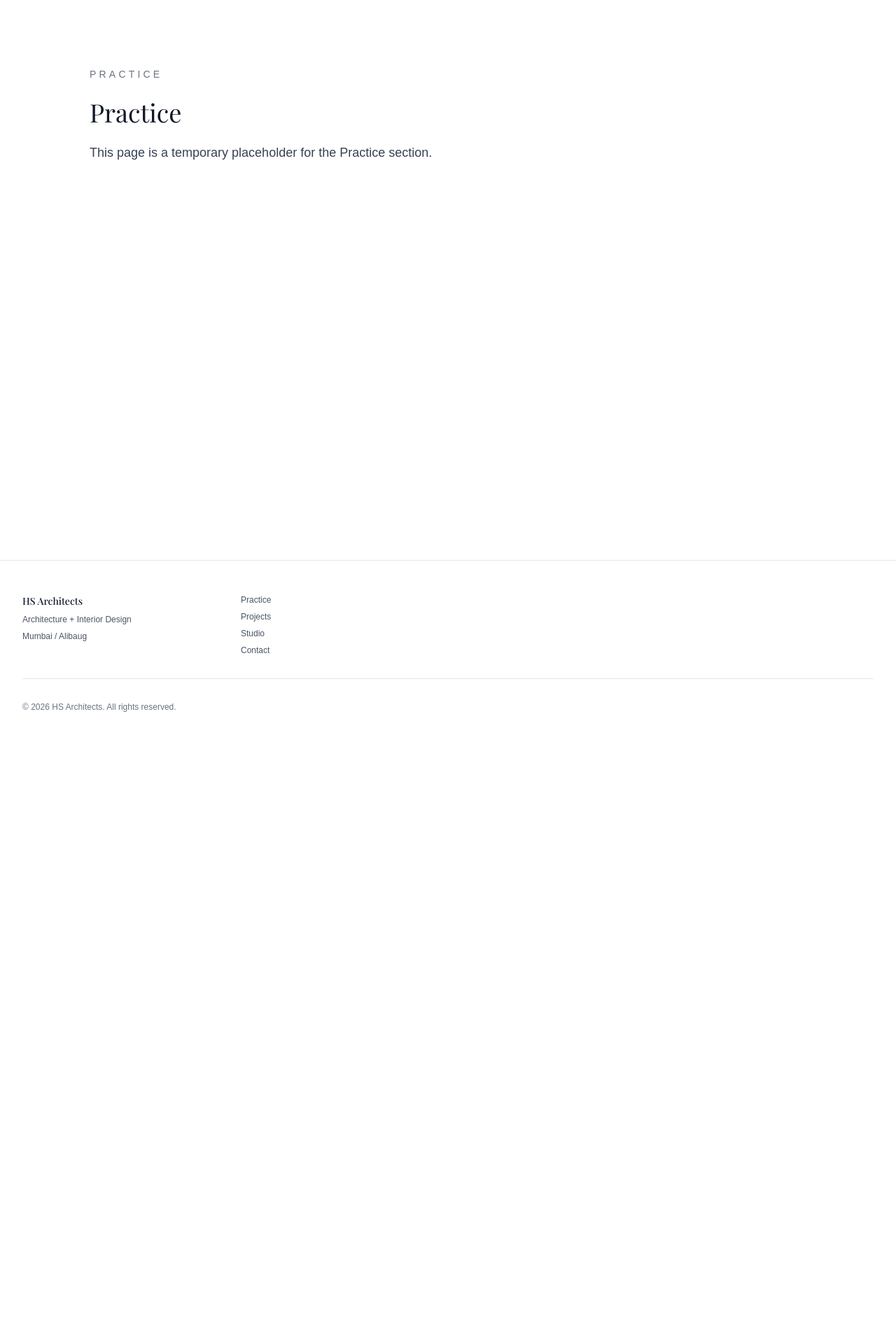
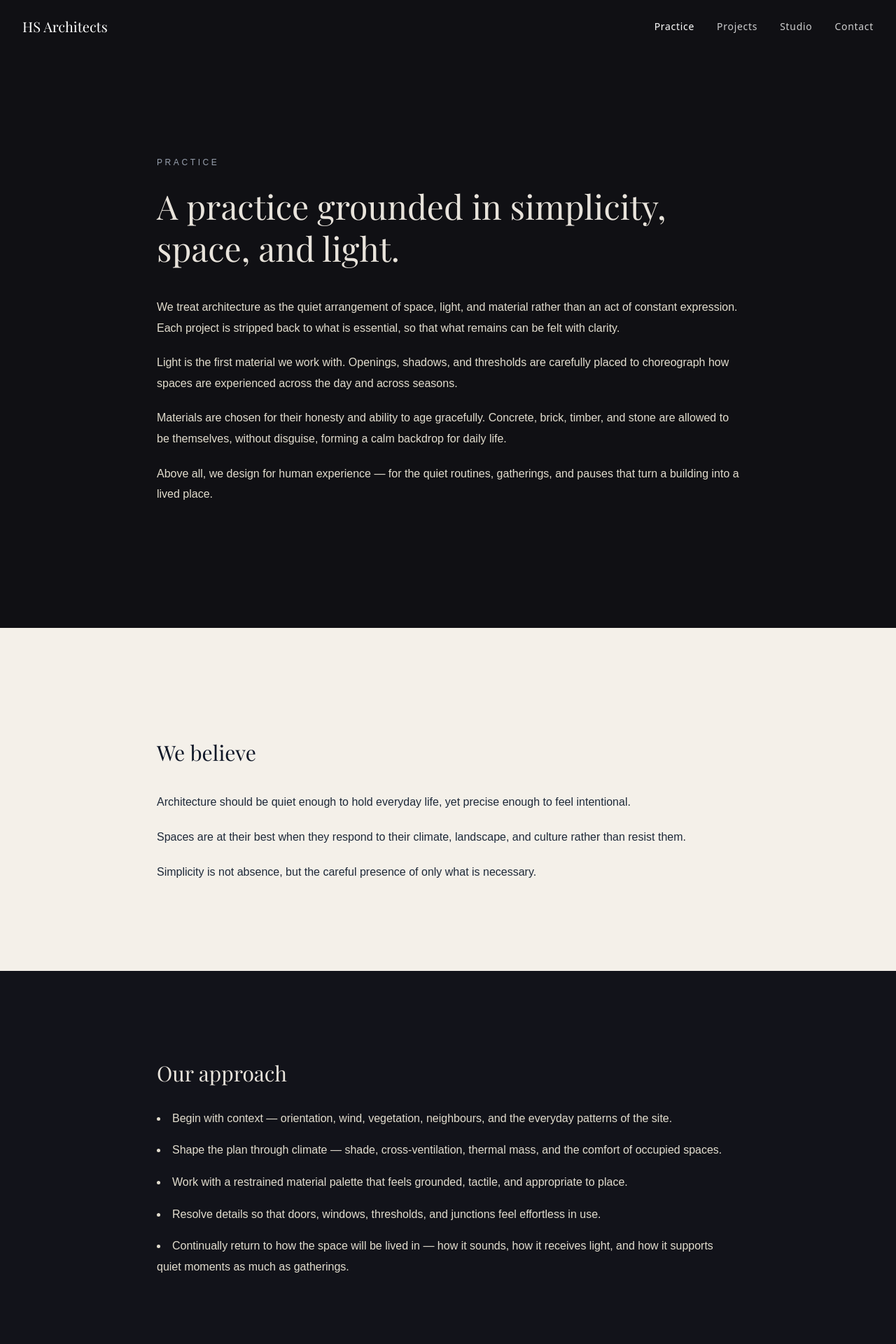
Before and after one commit to lisbangonsalves/hs-architects, a Next.js app: page /practice in a window 1280 px wide. Shown: the top 1920 px of the page at 70% size. Before the commit the page ends 1066 px from the top, so only its background shows below. Built offline with nearby package versions, Linux system fonts and the light colour scheme.

Commit message:
experimental changes 1

```diff
--- a/app/components/Navbar.js
+++ b/app/components/Navbar.js
@@ -28,22 +28,19 @@ export default function Navbar() {
     { label: "Contact", href: "/contact" },
   ];
 
+  // Transparent initial state on all pages; solid after scroll
+  const hasSolidBackground = isScrolled;
+
   const getLinkClassName = (isActive) => {
     const baseClasses = "text-sm tracking-wider transition-opacity hover:opacity-60";
-    if (!isScrolled) {
-      return `${baseClasses} text-white ${isActive ? "opacity-100" : "opacity-90"}`;
-    } else {
-      return `${baseClasses} ${isActive ? "text-gray-900 opacity-100" : "text-gray-700 opacity-90"}`;
-    }
+    return `${baseClasses} text-white ${isActive ? "opacity-100" : "opacity-80"}`;
   };
 
   return (
     <>
       <nav
         className={`fixed top-0 left-0 w-full z-50 transition-all duration-300 ${
-          isScrolled
-            ? "bg-[#fafafa] border-b border-gray-200"
-            : "bg-transparent border-b border-transparent"
+          hasSolidBackground ? "bg-[#0b0b0d]" : "bg-transparent"
         }`}
       >
         <div className="max-w-7xl mx-auto px-4 sm:px-6 lg:px-8">
@@ -51,9 +48,7 @@ export default function Navbar() {
             {/* Logo - Serif font */}
             <Link
               href="/"
-              className={`text-lg sm:text-xl hover:opacity-70 transition-opacity ${
-                isScrolled ? "text-gray-800" : "text-white"
-              }`}
+              className="text-lg sm:text-xl text-white hover:opacity-70 transition-opacity"
               style={{ fontFamily: "var(--font-serif), serif" }}
               onClick={() => setIsMobileMenuOpen(false)}
             >
@@ -80,9 +75,7 @@ export default function Navbar() {
             {/* Mobile menu button */}
             <button
               onClick={() => setIsMobileMenuOpen(!isMobileMenuOpen)}
-              className={`md:hidden p-2 transition-opacity hover:opacity-60 ${
-                isScrolled ? "text-gray-800" : "text-white"
-              }`}
+              className="md:hidden p-2 transition-opacity hover:opacity-60 text-white"
               aria-label="Toggle menu"
             >
               {isMobileMenuOpen ? (
@@ -124,9 +117,7 @@ export default function Navbar() {
       {/* Mobile menu overlay */}
       {isMobileMenuOpen && (
         <div
-          className={`fixed inset-0 z-40 md:hidden transition-all duration-300 ${
-            isScrolled ? "bg-[#fafafa]" : "bg-black/95"
-          }`}
+          className="fixed inset-0 z-40 md:hidden transition-all duration-300 bg-[#0b0b0d]"
           onClick={() => setIsMobileMenuOpen(false)}
         >
           <div className="flex flex-col h-full pt-20 px-6">
@@ -137,14 +128,8 @@ export default function Navbar() {
                   key={item.href}
                   href={item.href}
                   onClick={() => setIsMobileMenuOpen(false)}
-                  className={`py-4 text-lg tracking-wider transition-opacity hover:opacity-60 border-b border-gray-200 ${
-                    isScrolled
-                      ? isActive
-                        ? "text-gray-900 opacity-100"
-                        : "text-gray-700 opacity-90"
-                      : isActive
-                        ? "text-white opacity-100"
-                        : "text-white opacity-90"
+                  className={`py-4 text-lg tracking-wider transition-opacity hover:opacity-60 border-b border-gray-800 ${
+                    isActive ? "text-white opacity-100" : "text-white opacity-80"
                   }`}
                   style={{ fontFamily: "system-ui, -apple-system, sans-serif" }}
                 >
--- a/app/contact/page.js
+++ b/app/contact/page.js
@@ -8,7 +8,7 @@ export default function ContactPage() {
   return (
     <>
       <Navbar />
-      <main className="min-h-screen bg-white text-gray-900 pt-24 px-6 lg:px-12">
+      <main className="min-h-screen bg-[#101014] text-white pt-24 px-6 lg:px-12">
       <div className="max-w-5xl mx-auto space-y-6">
         <p className="uppercase tracking-[0.3em] text-sm text-gray-500">
           Contact
--- a/app/practice/page.js
+++ b/app/practice/page.js
@@ -8,16 +8,120 @@ export default function PracticePage() {
   return (
     <>
       <Navbar />
-      <main className="min-h-screen bg-white text-gray-900 pt-24 px-6 lg:px-12">
-        <div className="max-w-5xl mx-auto space-y-6">
-          <p className="uppercase tracking-[0.3em] text-sm text-gray-500">
-            Practice
-          </p>
-          <h1 className="text-4xl font-serif">Practice</h1>
-          <p className="text-lg text-gray-700">
-            This page is a temporary placeholder for the Practice section.
-          </p>
-        </div>
+      <main className="pt-24 bg-[#101014] text-white">
+        {/* SECTION 1 – Philosophy (Dark) */}
+        <section className="bg-[#101014] text-[#e8e3db] pt-24 pb-36 sm:pt-32 sm:pb-44">
+          <div className="max-w-4xl mx-auto px-4 sm:px-6 lg:px-8">
+            <p className="uppercase tracking-[0.3em] text-xs text-gray-400 mb-6">
+              Practice
+            </p>
+            <h1
+              className="text-3xl sm:text-4xl lg:text-5xl leading-tight mb-10"
+              style={{ fontFamily: "var(--font-serif), serif" }}
+            >
+              A practice grounded in simplicity, space, and light.
+            </h1>
+            <div className="space-y-5 text-sm sm:text-base leading-[1.85] text-[#e8e3db]">
+              <p className="text-[#e2ddce]">
+                We treat architecture as the quiet arrangement of space, light,
+                and material rather than an act of constant expression. Each
+                project is stripped back to what is essential, so that what
+                remains can be felt with clarity.
+              </p>
+              <p className="text-[#e2ddce]">
+                Light is the first material we work with. Openings, shadows,
+                and thresholds are carefully placed to choreograph how spaces
+                are experienced across the day and across seasons.
+              </p>
+              <p className="text-[#e2ddce]">
+                Materials are chosen for their honesty and ability to age
+                gracefully. Concrete, brick, timber, and stone are allowed to be
+                themselves, without disguise, forming a calm backdrop for daily
+                life.
+              </p>
+              <p className="text-[#e2ddce]">
+                Above all, we design for human experience — for the quiet
+                routines, gatherings, and pauses that turn a building into a
+                lived place.
+              </p>
+            </div>
+          </div>
+        </section>
+
+        {/* SECTION 2 – We Believe (Light) */}
+        <section className="bg-[#f4f0e9] text-gray-900 pt-32 pb-24 sm:pt-40 sm:pb-32">
+          <div className="max-w-4xl mx-auto px-4 sm:px-6 lg:px-8 space-y-10">
+            <h2
+              className="text-2xl sm:text-3xl"
+              style={{ fontFamily: "var(--font-serif), serif" }}
+            >
+              We believe
+            </h2>
+            <div className="space-y-6 text-sm sm:text-base leading-relaxed text-gray-800">
+              <p>
+                Architecture should be quiet enough to hold everyday life, yet
+                precise enough to feel intentional.
+              </p>
+              <p>
+                Spaces are at their best when they respond to their climate,
+                landscape, and culture rather than resist them.
+              </p>
+              <p>
+                Simplicity is not absence, but the careful presence of only what
+                is necessary.
+              </p>
+            </div>
+          </div>
+        </section>
+
+        {/* SECTION 3 – Our Approach (Dark) */}
+        <section className="bg-[#12131a] text-[#e8e3db] pt-24 pb-36 sm:pt-32 sm:pb-44">
+          <div className="max-w-4xl mx-auto px-4 sm:px-6 lg:px-8 space-y-8">
+            <h2
+              className="text-2xl sm:text-3xl"
+              style={{ fontFamily: "var(--font-serif), serif" }}
+            >
+              Our approach
+            </h2>
+            <ul className="space-y-4 text-sm sm:text-base leading-[1.85] text-[#e2ddce] list-disc list-inside">
+              <li>
+                Begin with context — orientation, wind, vegetation, neighbours,
+                and the everyday patterns of the site.
+              </li>
+              <li>
+                Shape the plan through climate — shade, cross-ventilation,
+                thermal mass, and the comfort of occupied spaces.
+              </li>
+              <li>
+                Work with a restrained material palette that feels grounded,
+                tactile, and appropriate to place.
+              </li>
+              <li>
+                Resolve details so that doors, windows, thresholds, and
+                junctions feel effortless in use.
+              </li>
+              <li>
+                Continually return to how the space will be lived in — how it
+                sounds, how it receives light, and how it supports quiet moments
+                as much as gatherings.
+              </li>
+            </ul>
+          </div>
+        </section>
+
+        {/* SECTION 4 – Closing Thought (Light) */}
+        <section className="bg-[#f4f0e9] text-gray-900 pt-32 pb-24 sm:pt-40 sm:pb-32">
+          <div className="max-w-4xl mx-auto px-4 sm:px-6 lg:px-8">
+            <p
+              className="text-lg sm:text-xl leading-[1.85] text-gray-800"
+              style={{ fontFamily: "var(--font-serif), serif" }}
+            >
+              Our work is a series of measured responses to site, climate, and
+              life — each project a quiet extension of its context, and a
+              considered prelude to the spaces and stories that follow.
+            </p>
+          </div>
+        </section>
       </main>
     </>
   );
--- a/app/projects/page.js
+++ b/app/projects/page.js
@@ -5,21 +5,101 @@ export const metadata = {
 };
 
 export default function ProjectsPage() {
+  const projects = [
+    {
+      name: "Harborview Residence",
+      location: "Seattle, WA",
+      typology: "Residential",
+      year: "2024",
+      image: "/projects/harborview.jpg",
+      href: "/projects/harborview",
+    },
+    {
+      name: "Crescent Innovation Hub",
+      location: "Austin, TX",
+      typology: "Commercial",
+      year: "2023",
+      image: "/projects/crescent.jpg",
+      href: "/projects/crescent",
+    },
+    {
+      name: "Northline Cultural Center",
+      location: "Chicago, IL",
+      typology: "Cultural",
+      year: "2023",
+      image: "/projects/northline.jpg",
+      href: "/projects/northline",
+    },
+  ];
+
   return (
     <>
       <Navbar />
-      <main className="min-h-screen bg-white text-gray-900 pt-24 px-6 lg:px-12">
-      <div className="max-w-5xl mx-auto space-y-6">
-        <p className="uppercase tracking-[0.3em] text-sm text-gray-500">
-          Projects
-        </p>
-        <h1 className="text-4xl font-serif">Projects</h1>
-        <p className="text-lg text-gray-700">
-          This page is a temporary placeholder for the Projects section.
-          Replace with real project listings and filters when ready.
-        </p>
-      </div>
-    </main>
+      <main className="pt-24 bg-[#101014] text-white">
+        {/* SECTION 1 – Projects Intro (Black) */}
+        <section className="bg-[#101014] text-white py-24 sm:py-32">
+          <div className="max-w-6xl mx-auto px-4 sm:px-6 lg:px-8 space-y-6">
+            <p className="uppercase tracking-[0.35em] text-xs text-gray-400">
+              Projects
+            </p>
+            <h1
+              className="text-4xl sm:text-5xl lg:text-6xl leading-tight"
+              style={{ fontFamily: "var(--font-serif), serif" }}
+            >
+              Selected works shaped by context, restraint, and light.
+            </h1>
+            <p className="text-base sm:text-lg max-w-3xl text-gray-200 leading-relaxed">
+              We approach each commission with a calm, context-driven process:
+              listening to site and climate, simplifying form, and letting
+              materials and light guide how spaces are lived in.
+            </p>
+          </div>
+        </section>
+
+        {/* SECTION 2 – Projects Listing (Warm Off-white) */}
+        <section className="bg-[#f4f0e9] text-gray-900 py-24 sm:py-32">
+          <div className="max-w-6xl mx-auto px-4 sm:px-6 lg:px-8 space-y-10">
+            {/* Optional filter */}
+            <div className="flex flex-wrap items-center gap-4 text-sm tracking-wide text-gray-700">
+              <button className="text-gray-900 font-medium">All</button>
+              <button className="text-gray-600 hover:text-gray-900 transition-opacity">
+                Architecture
+              </button>
+              <button className="text-gray-600 hover:text-gray-900 transition-opacity">
+                Interior Design
+              </button>
+            </div>
+
+            <div className="space-y-16 sm:space-y-20">
+              {projects.map((project) => (
+                <a
+                  key={project.name}
+                  href={project.href}
+                  className="block space-y-4 transition-opacity hover:opacity-90"
+                >
+                  <div className="w-full aspect-[16/9] bg-gray-200">
+                    {/* Replace with actual image */}
+                    <div className="w-full h-full flex items-center justify-center text-gray-500 text-sm">
+                      {project.name}
+                    </div>
+                  </div>
+                  <div className="flex flex-col sm:flex-row sm:items-baseline sm:justify-between gap-2">
+                    <h2
+                      className="text-xl sm:text-2xl text-gray-900"
+                      style={{ fontFamily: "var(--font-serif), serif" }}
+                    >
+                      {project.name}
+                    </h2>
+                    <p className="text-sm text-gray-700 tracking-wide">
+                      {project.location} · {project.typology} · {project.year}
+                    </p>
+                  </div>
+                </a>
+              ))}
+            </div>
+          </div>
+        </section>
+      </main>
     </>
   );
 }
--- a/app/studio/page.js
+++ b/app/studio/page.js
@@ -8,7 +8,7 @@ export default function StudioPage() {
   return (
     <>
       <Navbar />
-      <main className="min-h-screen bg-white text-gray-900 pt-24 px-6 lg:px-12">
+      <main className="min-h-screen bg-[#101014] text-white pt-24 px-6 lg:px-12">
         <div className="max-w-5xl mx-auto space-y-6">
           <p className="uppercase tracking-[0.3em] text-sm text-gray-500">
             Studio
```
